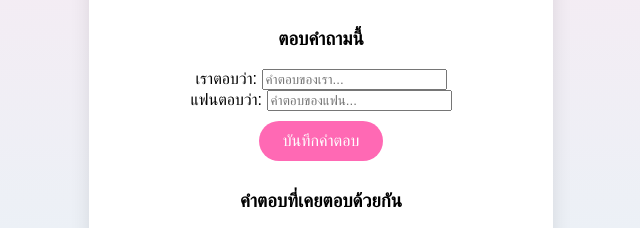
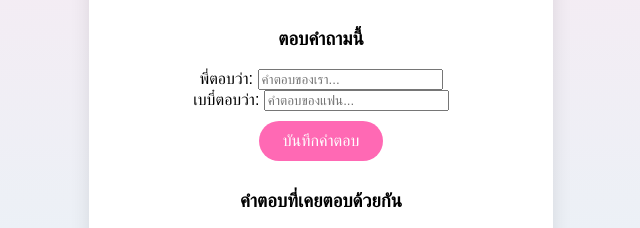
Before and after one commit to Lalisss/deeptalk, a plain HTML site: page index.html in a window 1280 px wide. Shown: the part 381-609 px from the top of the page, 319-959 px from the left. Drawn offline with nearby package versions, Linux system fonts and the light colour scheme.

Commit message:
Update index.html

```diff
--- a/index.html
+++ b/index.html
@@ -21,10 +21,10 @@
 <!-- 🧠 เพิ่มส่วนตอบคำถาม -->
 <div class="answer-box" style="margin-top: 20px;">
   <h3>ตอบคำถามนี้</h3>
-  <label>เราตอบว่า:</label>
+  <label>พี่ตอบว่า:</label>
   <input type="text" id="myAnswer" placeholder="คำตอบของเรา..."><br>
 
-  <label>แฟนตอบว่า:</label>
+  <label>เบบี๋ตอบว่า:</label>
   <input type="text" id="partnerAnswer" placeholder="คำตอบของแฟน..."><br>
 
   <button onclick="saveAnswers()">บันทึกคำตอบ</button>
```
